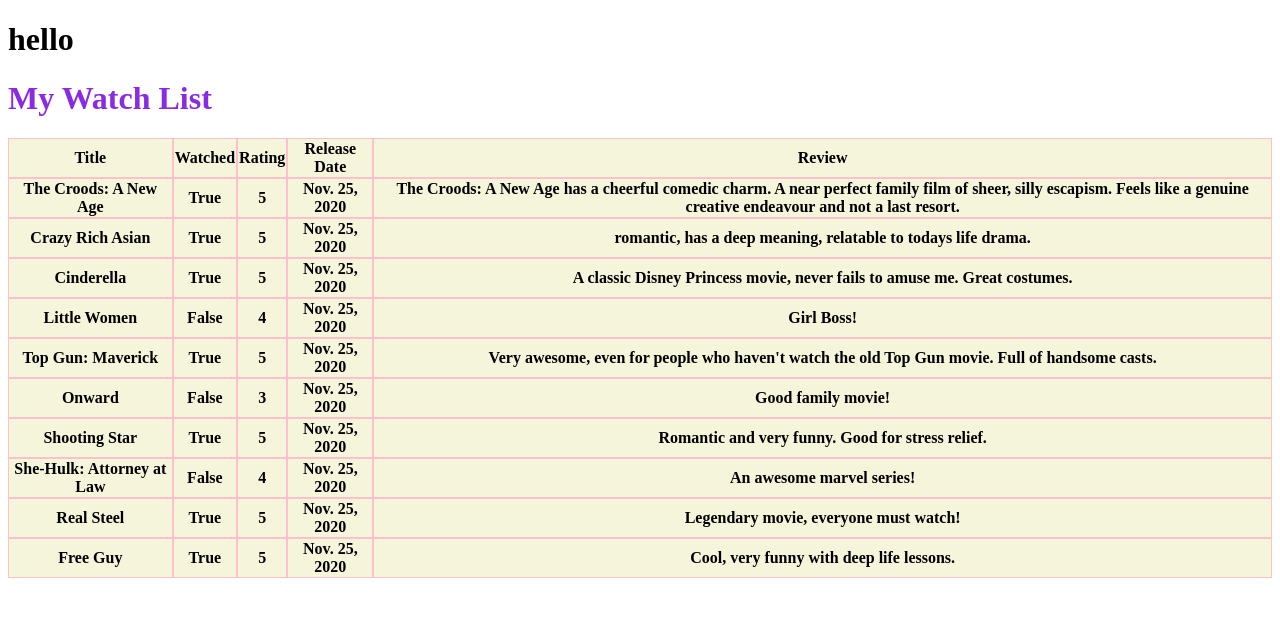
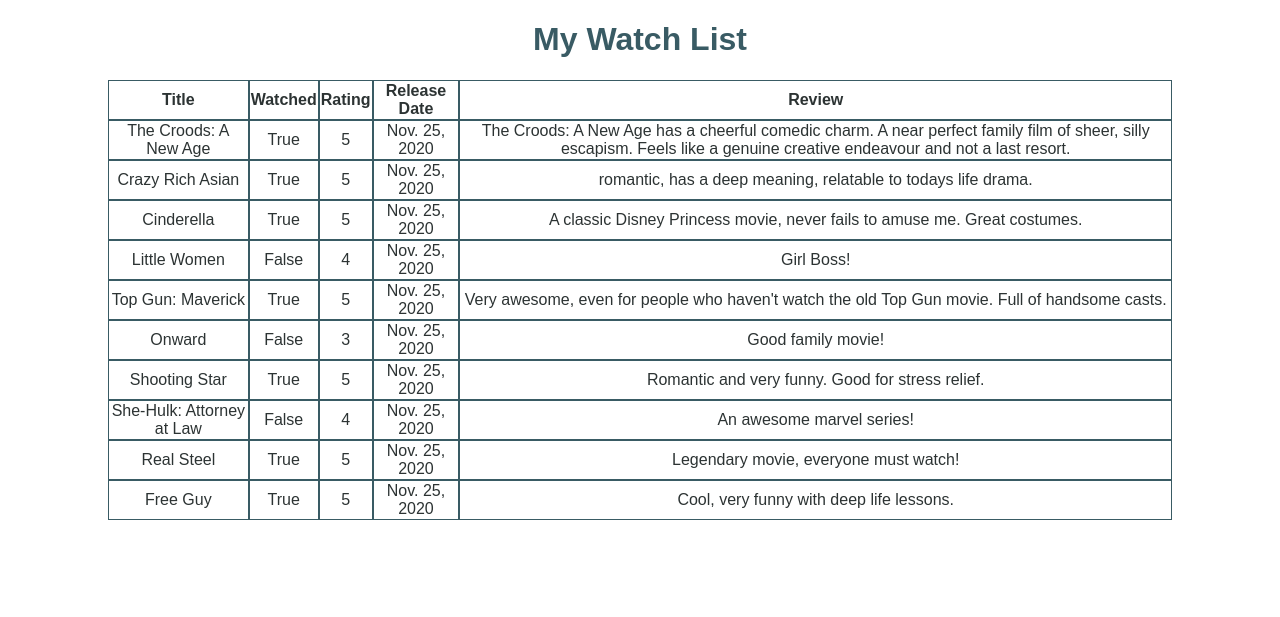
Before and after one commit to maureenesthw/tugas2-pbp-maureen, a Django app: page /mywatchlist/html/ in a window 1280 px wide. Shown: the top 617 px of the page. Run offline with Django 4.2, Linux system fonts and the light colour scheme; data comes from the database, SQL or seed files in the repository; lists and menus that the app fills with data are empty.

Commit message:
update styling

```diff
--- a/mywatchlist/templates/mywatchlist.html
+++ b/mywatchlist/templates/mywatchlist.html
@@ -6,6 +6,7 @@
 <h5>Name: {{name}}</h5>
 
 <h5>Student ID: {{npm}}</h5>
+<br>
 
 {% if has_watched_a_lot %}
     <h3>Selamat, kamu sudah banyak menonton!</h3>
@@ -13,10 +14,12 @@
     <h3>Wah, kamu masih sedikit menonton!</h3>
 {% endif %}
 
-
+<br>
 <h2>See My Watch List Here!</h2>
 <a href="{% url 'mywatchlist:show_html' %}"><button>HTML</button></a>
+<br>
 <a href="{% url 'mywatchlist:show_xml' %}"><button>XML</button></a>
+<br>
 <a href="{% url 'mywatchlist:show_json' %}"><button>JSON</button></a>
 
 {% endblock content %}
--- a/mywatchlist/templates/mywatchlist_data.html
+++ b/mywatchlist/templates/mywatchlist_data.html
@@ -1,8 +1,7 @@
 {% extends 'base.html' %}
 
 {% block content %}
-<h1>hello</h1>
-<h1 id="judul_html">My Watch List</h1>
+<h1>My Watch List</h1>
 <table>
     <tr>
     <th>Title</th>
@@ -14,11 +13,11 @@
     {% comment %} Watchlist Data {% endcomment %}
     {% for movie in list_watchlist %}
         <tr>
-            <th>{{movie.title}}</th>
-            <th>{{movie.watched}}</th>
-            <th>{{movie.rating}}</th>
-            <th>{{movie.release_date}}</th>
-            <th>{{movie.review}}</th>
+            <td>{{movie.title}}</td>
+            <td>{{movie.watched}}</td>
+            <td>{{movie.rating}}</td>
+            <td>{{movie.release_date}}</td>
+            <td>{{movie.review}}</td>
         </tr>
     {% endfor %}
 
--- a/static/css/style.css
+++ b/static/css/style.css
@@ -1,12 +1,41 @@
-table {
-    background-color: beige;
-    border-spacing: 0;
-  }
-th {
-    border: 1px solid pink;
-    border-spacing: 0;
+body {
+    text-align: center;
 }
 
-#judul_html {
-    color: blueviolet;
+h1,h2,h3,h4,h5,h6 {
+    color: #395B64;
+    font-family: Arial, Helvetica, sans-serif;
 }
+
+p,td {
+    color: #2C3333;
+    font-family: Arial, Helvetica, sans-serif;
+}
+
+button {
+    background-color: #2C3333;
+    border: 2px solid #395B64;
+    border-radius: 8px;
+    color: #E7F6F2;
+    font-family: Arial, Helvetica, sans-serif;
+    margin: 10px;
+    padding: 10px 50px;
+    transition-duration: 0.4s;
+}
+button:hover {
+    background-color: #E7F6F2;
+    border: 2px solid #395B64;
+    color: #2C3333;
+}
+
+table {
+    background-color:transparent;
+    border-spacing: 0;
+    margin: 0px 100px 100px;
+}
+
+th,td {
+    border: 1px solid #395B64;
+    color: #2C3333;
+    font-family: Arial, Helvetica, sans-serif;;
+}
```
